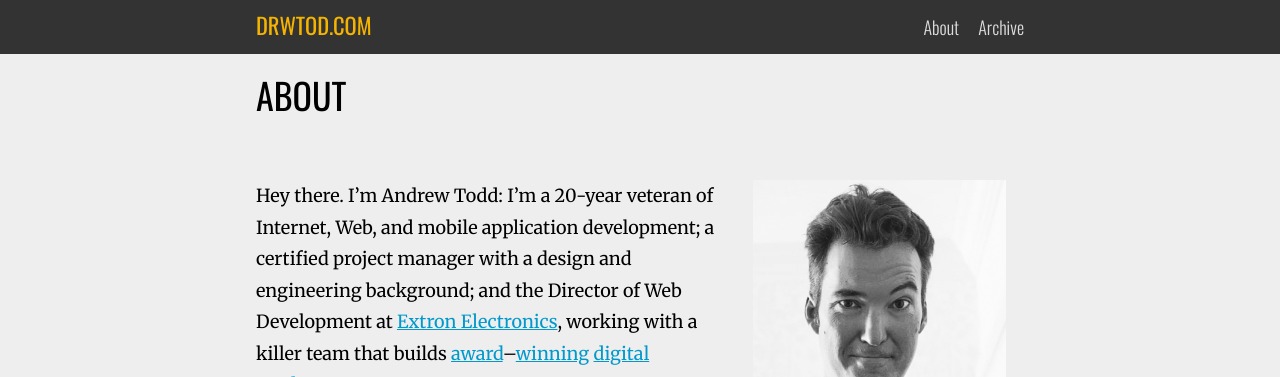
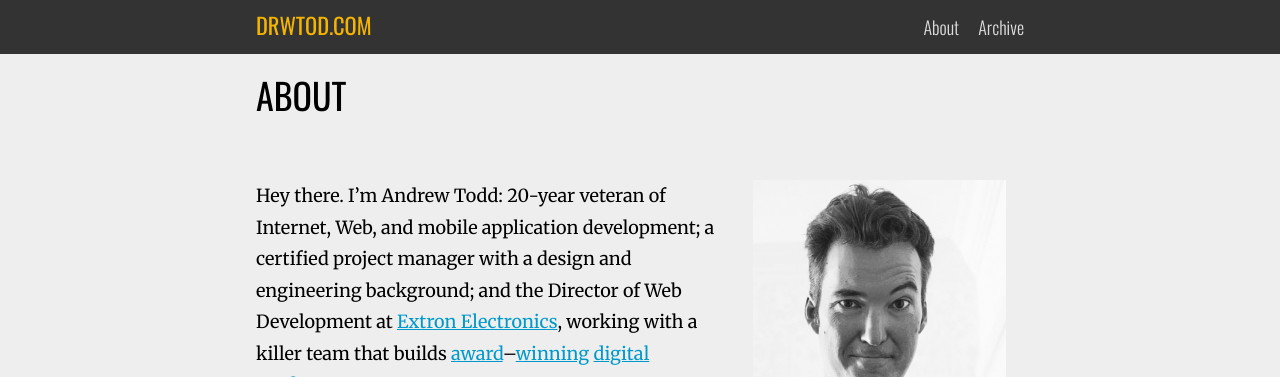
Before and after one commit to drewtodd/drewtodd.github.io, a Jekyll site: the page built from about.md, in a window 1280 px wide. Shown: the top 377 px of the page. Built offline with Jekyll 4.4.1, drawn with Linux system fonts in a browser that asks for light colours.

```diff
--- a/about.md
+++ b/about.md
@@ -6,7 +6,7 @@ title: About me - Andrew Todd
 
 <img src="/img/andrew-todd.jpg" alt="Andrew Todd" title="Andrew Todd" class="floatright" />
 
-Hey there. I'm Andrew Todd: I’m a 20-year veteran of Internet, Web, and mobile application development; a certified project manager with a design and engineering background; and the Director of Web Development at [Extron Electronics][1], working with a killer team that builds [award][2]–[winning][3] [digital][4] [products][5].
+Hey there. I'm Andrew Todd: 20-year veteran of Internet, Web, and mobile application development; a certified project manager with a design and engineering background; and the Director of Web Development at [Extron Electronics][1], working with a killer team that builds [award][2]–[winning][3] [digital][4] [products][5].
 
 I’m also passionate about how people interact with digital products and platforms; what works, what doesn’t, and why. This site is kind of a scrapbook of musings, ideas, examples, and ephemera that get me thinking about the best way to meet the needs of online users. Maybe it’ll get you thinking, too.
 
```
Also changed, not shown: 1 other file.
